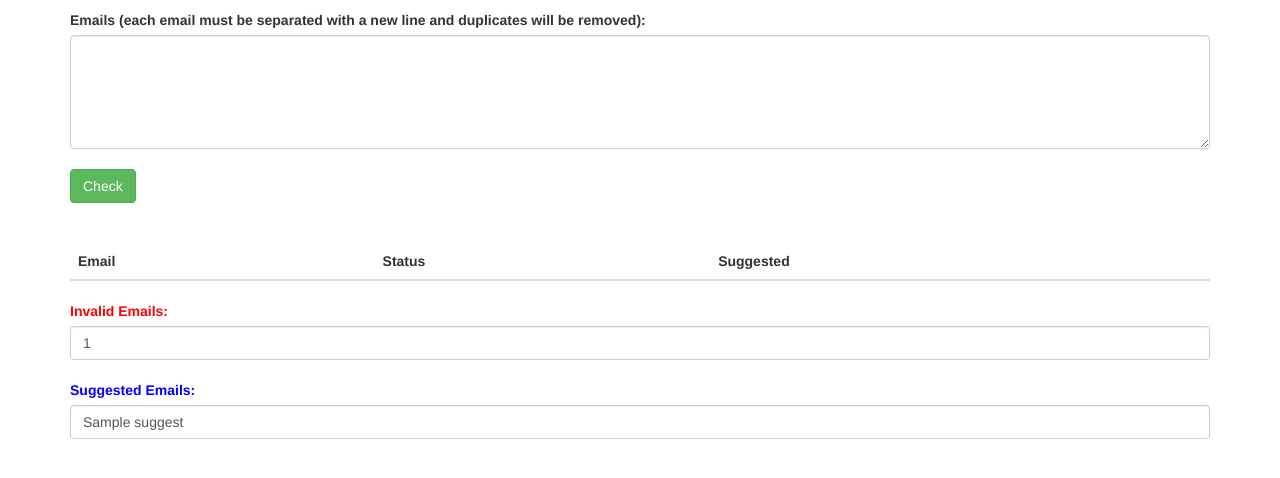
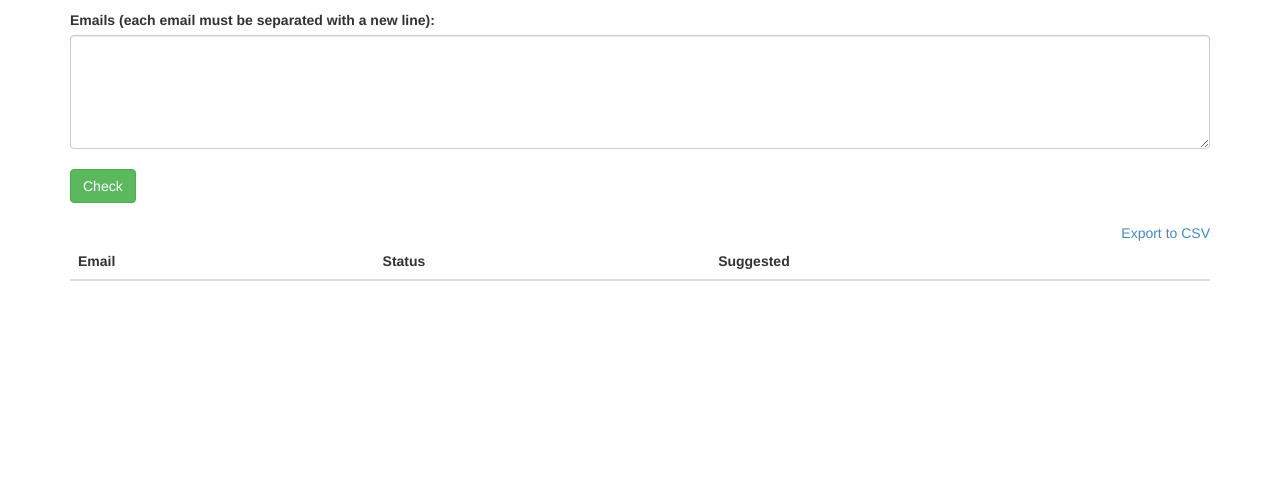
Before and after one commit to rycechrispy/emailvalidator, a Flask app: template app/templates/home.html in a window 1280 px wide. Shown: the part 132-610 px from the top of the page. Run offline with Flask 2, Linux system fonts and the light colour scheme; the template is opened without the code that fills it: most values are stand-ins (such as "Sample title", 1, 10 or a date in 2020); lists and menus that the app fills with data are empty.

Commit message:
cleaned up code, export works

```diff
--- a/app/routes.py
+++ b/app/routes.py
@@ -5,26 +5,22 @@ import re
 app = Flask(__name__)
 app.secret_key = "gk_-+x6q@c)hf*w)bh0t#fh7)mz3liy=*godtwl#3fj%&7eg6xxx("
 
-@app.route('/')
+@app.route('/', methods=['GET', 'POST'])
 def main_view():
-	return render_template('home.html')
-
-@app.route('/', methods=['GET', 'POST'])
-def show_valid_emails():
 	if request.method == 'POST':
 		email = request.form['input']
-		return check_mulitple_email(email)
-		# if "\n" in email:
-		# 	return check_mulitple_email(email)
-		# else:
-		# 	return check_single_email(email)
+		return check_emails(email)
 	else:
-		return redirect(url_for('main_view'))
+		return render_template('home.html')
 
-def check_mulitple_email(email):
+def get_unique_emails(email):
 	email = re.sub('[\s\n]+', ',', email)
 	list_email = list(set(email.split(","))) #remove duplicate emails
 	unique_emails = ','.join(list_email)
+	return unique_emails
+
+def check_emails(email):
+	unique_emails = get_unique_emails(email)
 
 	valid = address.validate_list(unique_emails, as_tuple=True)
 	valid_emails = valid[0] #first list in tuple is valid emails
@@ -40,39 +36,5 @@ def check_mulitple_email(email):
 	return render_template('home.html', invalids=invalids, valids=valids, suggests=suggests, valid_length=len(valids), invalid_length=len(invalids))
 
 
-	## n1
-	# is_valid, invalid, suggest = '', '', ''
-	# if len(valid_emails) != 0:
-	# 	is_valid = str(valid_emails)
-	# if len(invalid_emails) != 0:
-	# 	stringify = [email.encode("ascii") for email in invalid_emails]
-	# 	invalid = ', '.join(stringify)
-	# 	suggested_emails = [str(validate.suggest_alternate(email)) for email in stringify]
-	# 	suggest = ', '.join(suggested_emails)
-
-	#return str(suggested_emails)
-	# return render_template('home.html', invalid=invalid, is_valid=is_valid, suggest=suggest)
-
-	## n2
-	# is_valid, invalids, suggests = [], [], []
-	# if len(valid_emails) != 0:
-	# 	is_valid = str(valid_emails)
-	# if len(invalid_emails) != 0:
-	# 	invalids = [email.encode("ascii") for email in invalid_emails]
-	# 	suggests = [str(validate.suggest_alternate(email)) for email in invalids]
-
-	# return render_template('home.html', invalids=invalids, is_valid=is_valid, suggests=suggests, length=len(invalids))
-
-def check_single_email(email):
-	valid = address.validate_address(email) #email address object
-	is_valid = None
-	if valid == None:
-		suggest = validate.suggest_alternate(email)
-		invalid = email
-		return render_template('home.html', invalid=invalid, suggest=suggest)
-	else:
-		is_valid = email
-		return render_template('home.html', is_valid=is_valid)
-
 if __name__ == '__main__':
     app.run(debug=True, port=5002)
--- /dev/null
+++ b/app/static/js/tabletocsv.js
@@ -0,0 +1,40 @@
+/* Convert HTML table data into |-delimited text that can be POSTed
+ * to a server-side view and written virtually as-is to a CSV.
+ *
+ * Takes table ID string with preceding hash (e.g., "#my_table") as input.
+ *
+ * BEWARE that this works in conjunction with some server-side
+ * code that only handles ASCII text, so using this on HTML tables
+ * that involve non-ASCII characters will not work */
+
+function tableToCSV(tableID) {
+
+    var SEPARATOR = ',';
+    var op = ""; /* output string to be built */
+    var table = $(tableID);
+    var rows = $('tr', table);
+    var nl = "%0A"; /* newline character */
+
+    /* get header row */
+    var cells = $('th', rows[0]);
+    cells.each(function (index2, value2) {
+        op = op.concat($(value2).text().trim());
+        op = op.concat(SEPARATOR);
+    });
+    op = op.concat(nl);
+
+    /* deal with non-header rows */
+    rows.each(function(i, v) {
+        if (!$(rows[i]).hasClass('hidden')) {
+            var cells = $('td', v);
+
+            cells.each(function(index2, value2) {
+                op = op.concat($(value2).text().trim());
+                op = op.concat(SEPARATOR);
+            });
+            op = op.concat(nl);
+        }
+    });
+
+    return op;
+}
--- a/app/templates/home.html
+++ b/app/templates/home.html
@@ -5,34 +5,18 @@
 	<h1 class="logo">Email Validator</h1>
 </header>
 
-<!-- <form action="{{url_for('show_valid_emails')}}" method=post role="form">
-	<label for="input">Emails (separate email with a comma):</label>
-	<div class="input-group">
-		<input type="text" name="input" class="form-control" required>
-		<span class="input-group-btn">
-			<button class="btn btn-success" type="submit">Check</button>
-		</span>
-	</div>
-</form>
-</br> -->
-
-<form action="{{url_for('show_valid_emails')}}" method=post role="form">
-	<label for="input">Emails (each email must be separated with a new line and duplicates will be removed):</label>
+<form action="{{url_for('main_view')}}" method=post role="form">
+	<label for="input">Emails (each email must be separated with a new line):</label>
 	<textarea class="form-control" name="input" rows="5" required></textarea>
 	</br>
 	<button type="submit" class="btn btn-success">Check</button>
 </form>
 </br>
 
-{% if is_valid %}
-<label for="valid" id="valid">Valid Emails:</label>
-<input type="text" name="valid" class="form-control" value='{{is_valid}}'>
-{% endif %}
-</br>
-
-{% if invalids or valids %}
+{% if invalids or valids or suggests %}
+<div class='pull-right'><a href='#' class='export'>Export to CSV</a></div>
 <div class=''>
-	<table class="table table-striped">
+	<table class="table table-hover" id='validator'>
 		<thead>
 			<tr>
 				<th>Email</th>
@@ -42,45 +26,22 @@
 		</thead>
 		<tbody>
 			{% for i in range(valid_length) %}
-				<tr><td>{{valids[i]}}</td><td>Valid</td><td></td></tr>
+				<tr>
+					<td>{{valids[i]}}</td>
+					<td id='valid'>Valid</td>
+					<td></td>
+				</tr>
 			{% endfor %}
 			{% for i in range(invalid_length) %}
-				<tr><td>{{invalids[i]}}</td><td>Invalid</td><td>{{suggests[i]}}</td></tr>
+				<tr>
+					<td>{{invalids[i]}}</td>
+					<td id='invalid'>Invalid</td>
+					<td>{{suggests[i]}}</td>
+				</tr>
 			{% endfor %}
 		</tbody>
 	</table>
 </div>
-{% endif %}
-
-<!-- n2 -->
-<!-- {% if invalids %}
-<div class=''>
-	<table class="table table-striped">
-		<thead>
-			<tr>
-				<th>Invalid</th>
-				<th>Suggested</th>
-			</tr>
-		</thead>
-		<tbody>
-			{% for i in range(invalid_length) %}
-				<tr><td>{{invalids[i]}}</td><td>{{suggests[i]}}</td></tr>
-			{% endfor %}
-		</tbody>
-	</table>
-</div>
-{% endif %} -->
-
-{% if invalid %}
-<label for="invalid" id="invalid">Invalid Emails:</label>
-<input type="text" name="invalid" class="form-control" value='{{invalid}}'>
-{% endif %}
-</br>
-
-{% if suggest %}
-<label for="suggest" id="suggest">Suggested Emails:</label>
-<input type="text" name="suggest" class="form-control" value='{{suggest}}'>
-</br>
 {% endif %}
 
 <style type='text/css'>
@@ -95,5 +56,18 @@
 	}
 </style>
 
+  <script type="text/javascript">
+
+    // This must be a hyperlink
+    $(".export").on('click', function (event) {
+        // CSV
+        window.location.href = 'data:text/csv;charset=UTF-8,'
+            + tableToCSV('#validator');
+        // IF CSV, don't do event.preventDefault() or return false
+        // We actually need this to be a typical hyperlink
+    });
+
+    </script>
+
 
 {% endblock %}
--- a/app/templates/layout.html
+++ b/app/templates/layout.html
@@ -4,8 +4,9 @@
     <meta http-equiv="content-type" content="text/html; charset=utf-8" />
     <script type="text/javascript" src="/static/js/jquery.js"></script>
     <script type="text/javascript" src="/static/js/bootstrap.min.js"></script>
+    <script type="text/javascript" src="/static/js/tabletocsv.js"></script>
 
-    <title>Email App</title>
+    <title>Email Validator</title>
     <link rel="stylesheet" href="/static/css/bootstrap.css">
 
     <div class="container">
@@ -25,16 +26,4 @@
     </div>
 
   </body>
-
-  <script type="text/javascript">
-
-    $('input[name=options]').change(function() {
-        if ($(this).val() == "url") {
-            $('input[name=input]').prop('type', 'url');
-        } else if ($(this).val() == "textbody") {
-            $('input[name=input]').prop('type', 'text');
-        }
-    });
-
-    </script>
 </html>
```
